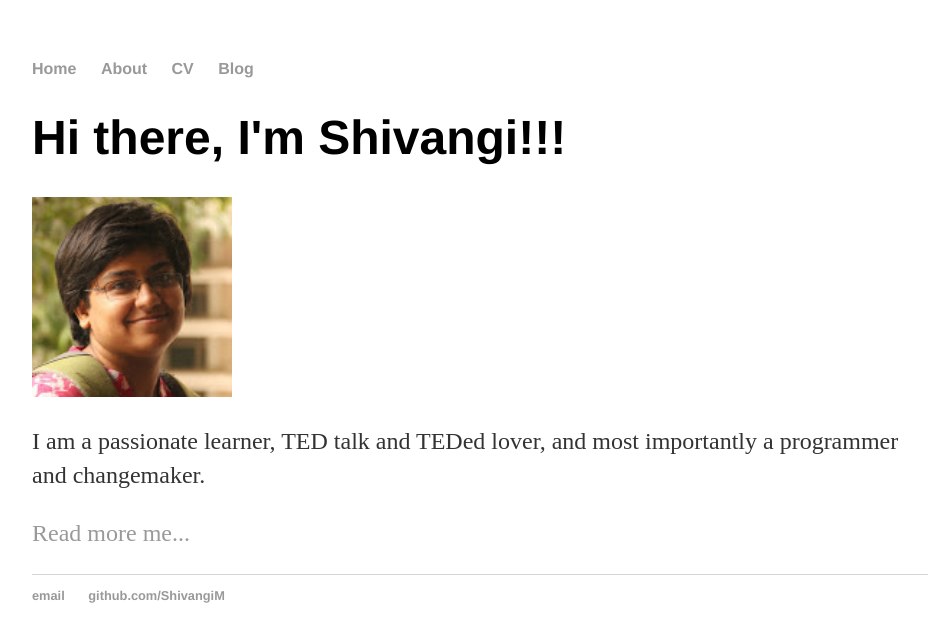
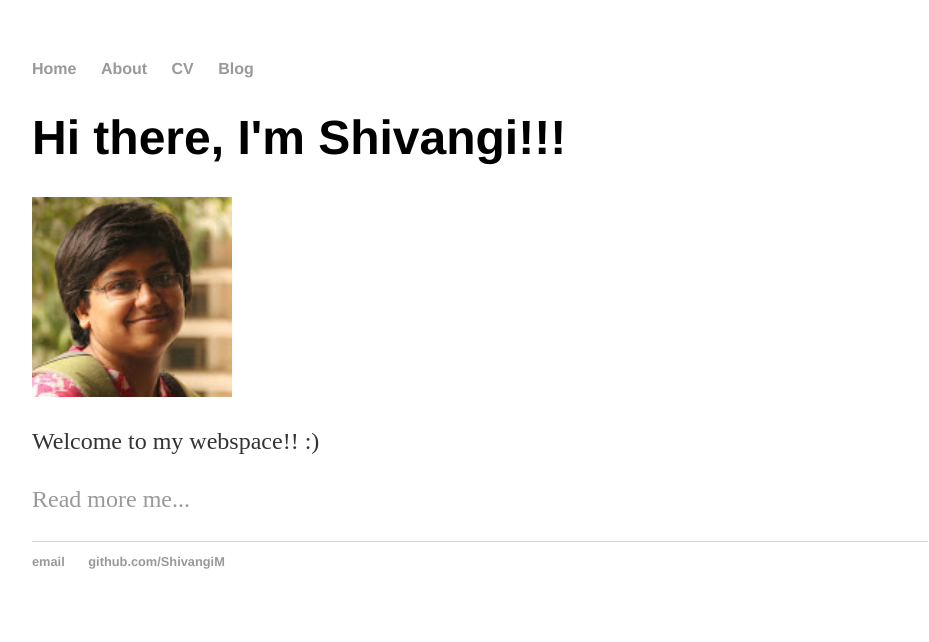
Before and after one commit to ShivangiM/shivangim.github.io, a Jekyll site: the page built from index.html, in a window 1280 px wide. Shown: the top 642 px of the page, without its empty margins (160-1089 px from the left). Built offline with Jekyll 4.4.1, drawn with Linux system fonts in a browser that asks for light colours.

Commit message:
Update index.html

```diff
--- a/index.html
+++ b/index.html
@@ -5,6 +5,6 @@ title: Shivangi Motwani
 <div class="blurb">
 	<h1>Hi there, I'm Shivangi!!!</h1>
 	<img src="./Shivangi.JPG" alt="Shivangi Motwani" style="width:200px;height:200px;">
-	<p>I am a passionate learner, TED talk and TEDed lover, and most importantly a programmer and changemaker.</p>
+	<p>Welcome to my webspace!! :)</p>
 	<p> <a href="/about">Read more me...</a></p>
 </div><!-- /.blurb -->
```
